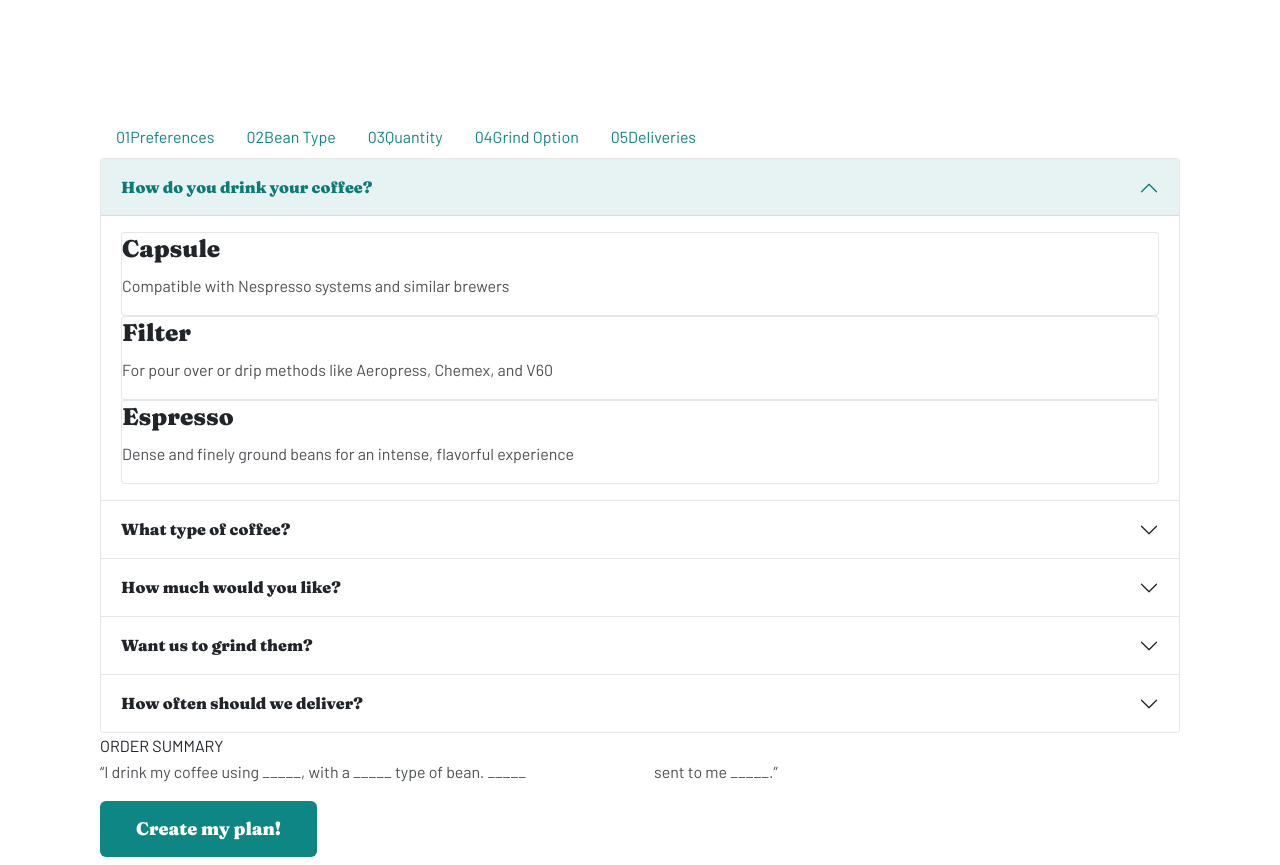
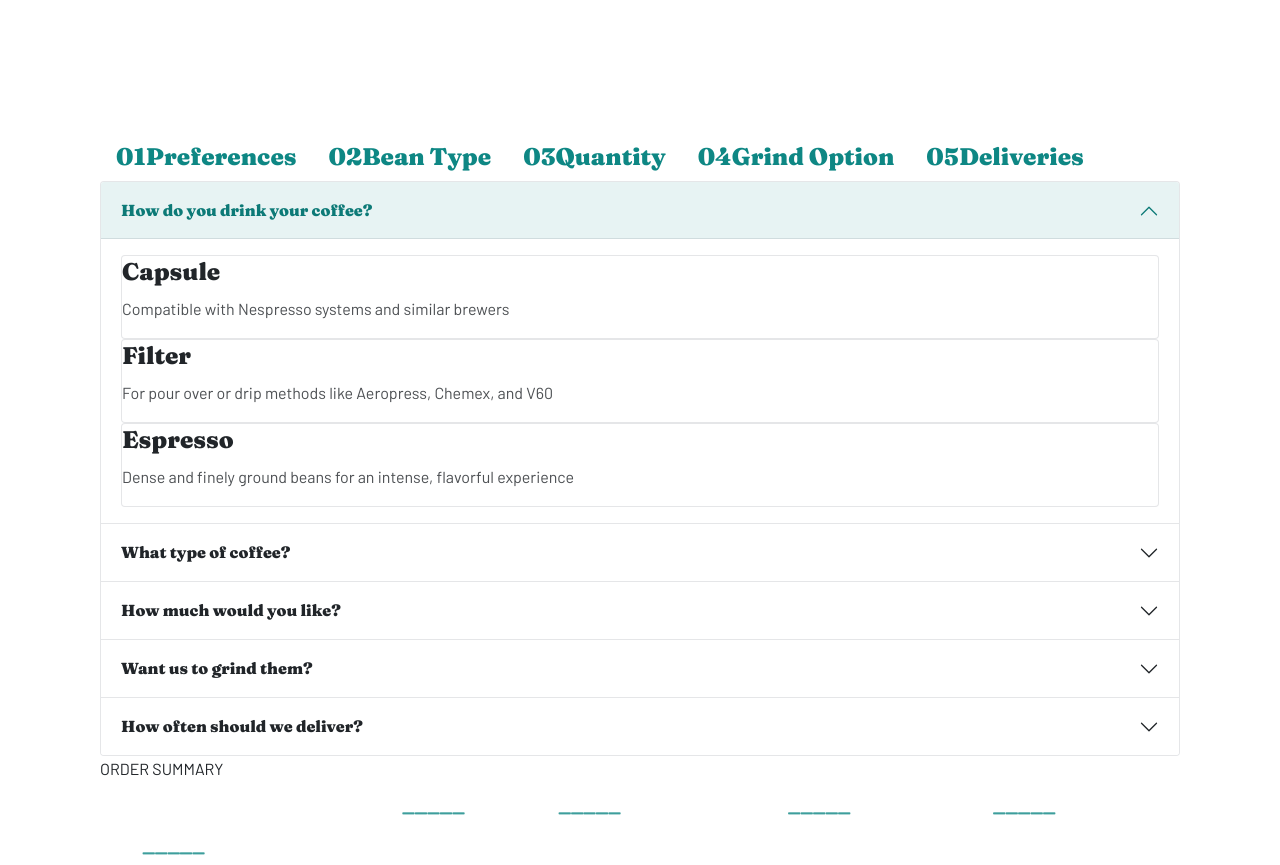
Before and after one commit to dominikapap/Coffeeroasters-FM, a website: page subscription.html in a window 1280 px wide. Shown: the part 1460-2325 px from the top of the page. Drawn offline with nearby package versions, Linux system fonts and the light colour scheme; files that its build step writes are made by us from their sources; a web font is replaced by a local one.

Commit message:
added style to order summary

```diff
--- a/scss/utilities/_typography.scss
+++ b/scss/utilities/_typography.scss
@@ -87,3 +87,22 @@ button {
   font-size: 18px;
   line-height: 25px;
 }
+
+li {
+  font-size: 24px;
+  line-height: 32px;
+  font-family: $font-family-primary;
+  font-weight: 900;
+}
+
+.order-summary__text {
+  color: white;
+  font-family: $font-family-primary;
+  font-style: normal;
+  font-weight: 900;
+  font-size: 24px;
+  line-height: 40px;
+  span {
+    color: $primary;
+  }
+}
```
